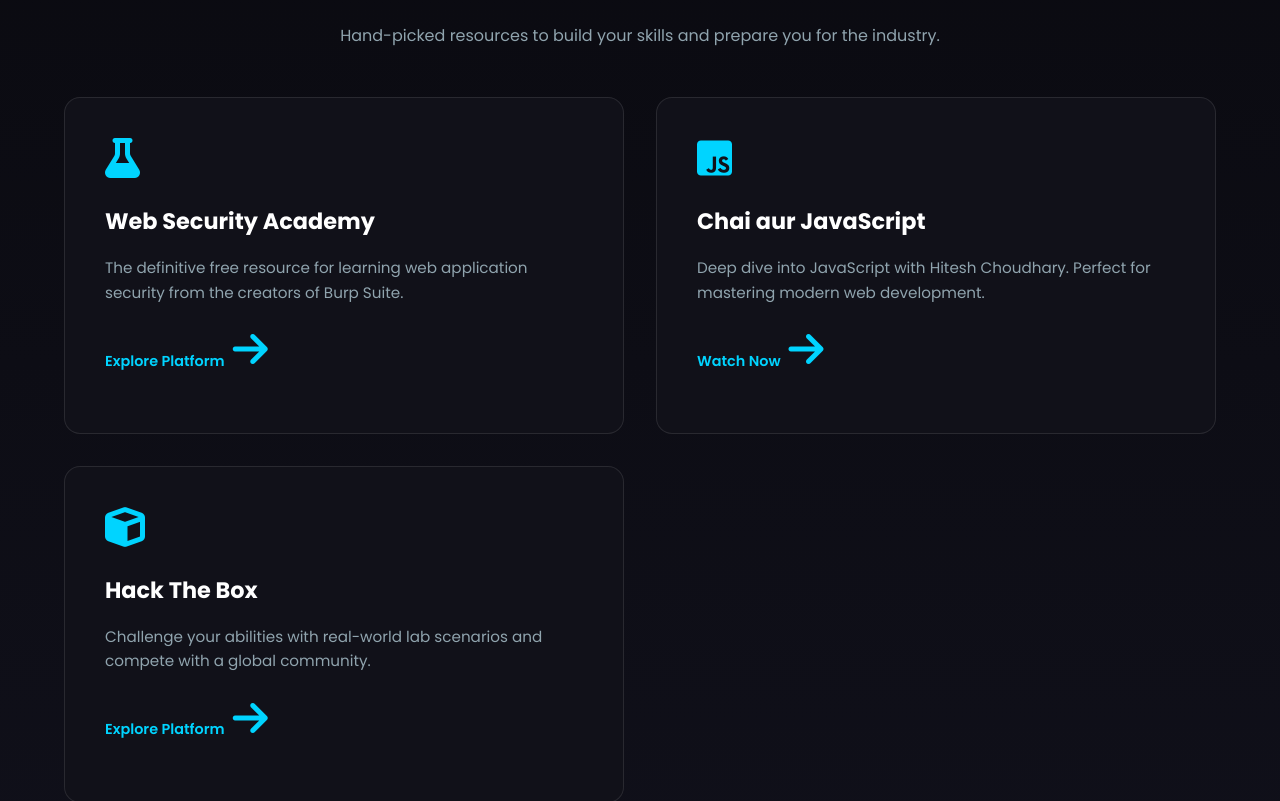
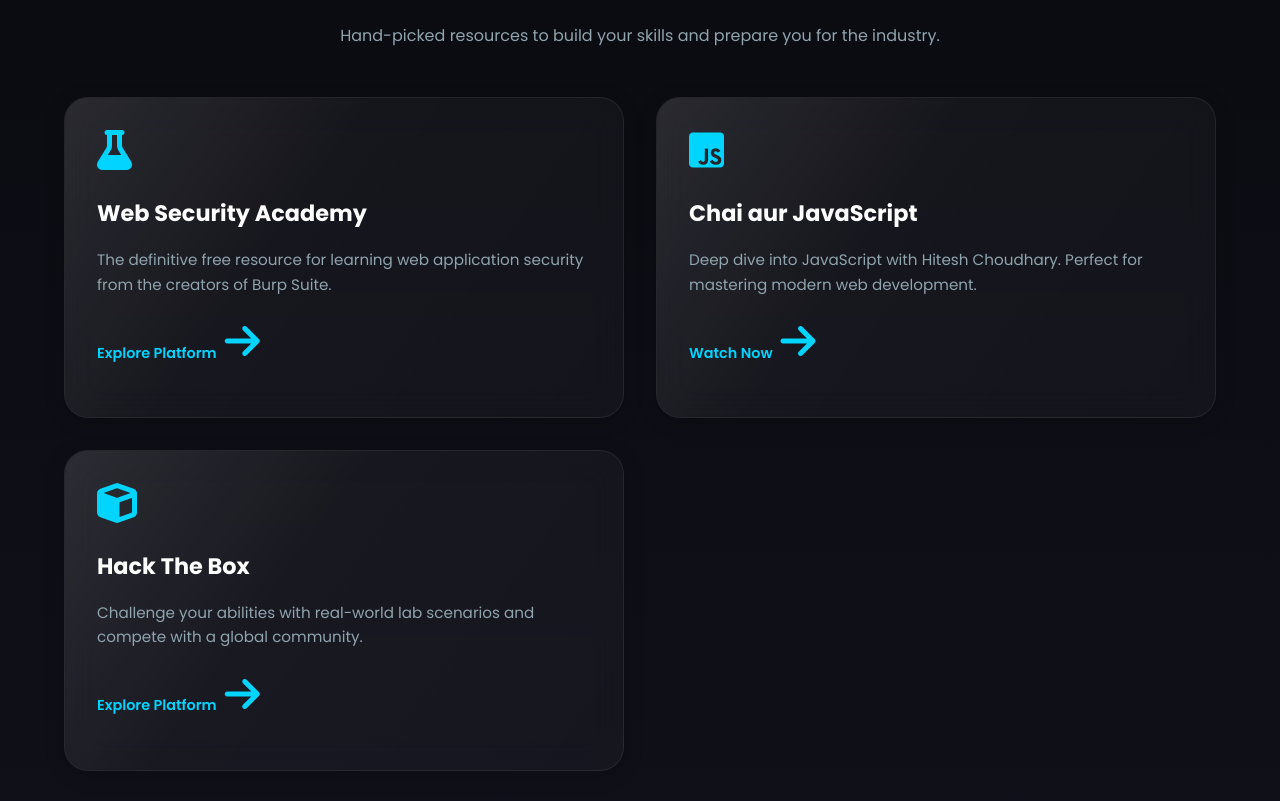
Before and after one commit to abhi6101/hack-react, a React (Vite) app: page / in a window 1280 px wide. Shown: the part 1500-2301 px from the top of the page. Built offline with nearby package versions, Linux system fonts and the light colour scheme; no server answers.

Commit message:
UI Trial: Implemented GlassCard in Home page

```diff
--- /dev/null
+++ b/src/components/ui/GlassCard.css
@@ -0,0 +1,56 @@
+.premium-glass-card {
+    background: var(--glass-bg, rgba(255, 255, 255, 0.03));
+    backdrop-filter: blur(16px);
+    -webkit-backdrop-filter: blur(16px);
+    border: 1px solid var(--glass-border, rgba(255, 255, 255, 0.08));
+    border-radius: 24px;
+    position: relative;
+    overflow: hidden;
+    transition: all 0.4s cubic-bezier(0.175, 0.885, 0.32, 1.275);
+    box-shadow: 0 4px 20px rgba(0, 0, 0, 0.2);
+}
+
+.premium-glass-card::before {
+    content: '';
+    position: absolute;
+    top: 0;
+    left: 0;
+    width: 100%;
+    height: 100%;
+    background: linear-gradient(125deg,
+            rgba(255, 255, 255, 0.1) 0%,
+            rgba(255, 255, 255, 0.01) 40%,
+            transparent 100%);
+    pointer-events: none;
+    z-index: 1;
+}
+
+.premium-glass-glow {
+    position: absolute;
+    inset: -50%;
+    z-index: 0;
+    background: radial-gradient(circle at 50% 50%,
+            rgba(67, 97, 238, 0.15),
+            transparent 60%);
+    opacity: 0;
+    transition: opacity 0.5s ease, transform 0.5s ease;
+    transform: scale(0.8);
+    pointer-events: none;
+}
+
+.premium-glass-card:hover {
+    transform: translateY(-5px) scale(1.01);
+    border-color: rgba(255, 255, 255, 0.25);
+    box-shadow: 0 20px 40px -10px rgba(0, 0, 0, 0.5);
+}
+
+.premium-glass-card:hover .premium-glass-glow {
+    opacity: 1;
+    transform: scale(1.2);
+}
+
+/* Ensure content stays above glow */
+.premium-glass-card>* {
+    position: relative;
+    z-index: 2;
+}
--- /dev/null
+++ b/src/components/ui/GlassCard.jsx
@@ -0,0 +1,17 @@
+import React from 'react';
+import './GlassCard.css';
+
+const GlassCard = ({ children, className, padding, ...props }) => {
+    return (
+        <div
+            className={`premium-glass-card ${className || ''}`}
+            style={{ padding: padding || '2rem' }}
+            {...props}
+        >
+            {children}
+            <div className="premium-glass-glow"></div>
+        </div>
+    );
+};
+
+export default GlassCard;
--- a/src/pages/Home.jsx
+++ b/src/pages/Home.jsx
@@ -1,5 +1,6 @@
 import React, { useEffect, useState } from 'react';
 import { Link, useNavigate } from 'react-router-dom';
+import GlassCard from '../components/ui/GlassCard';
 import '../styles/index.css';
 
 const Home = () => {
@@ -147,30 +148,30 @@ const Home = () => {
 
                 <div className="hub-grid">
                     <a href="https://portswigger.net/web-security" target="_blank" rel="noopener noreferrer" className="hub-card-link">
-                        <div className="hub-card surface-glow">
+                        <GlassCard className="hub-card">
                             <i className="fas fa-flask"></i>
                             <h3>Web Security Academy</h3>
                             <p>The definitive free resource for learning web application security from the creators of Burp Suite.</p>
                             <span className="hub-link">Explore Platform <i className="fas fa-arrow-right"></i></span>
-                        </div>
+                        </GlassCard>
                     </a>
 
                     <a href="https://www.youtube.com/playlist?list=PLu71SKxNbfoBuX3f4EOACle2y-tRC5Q37" target="_blank" rel="noopener noreferrer" className="hub-card-link">
-                        <div className="hub-card surface-glow">
+                        <GlassCard className="hub-card">
                             <i className="fab fa-js-square"></i>
                             <h3>Chai aur JavaScript</h3>
                             <p>Deep dive into JavaScript with Hitesh Choudhary. Perfect for mastering modern web development.</p>
                             <span className="hub-link">Watch Now <i className="fas fa-arrow-right"></i></span>
-                        </div>
+                        </GlassCard>
                     </a>
 
                     <a href="https://www.hackthebox.com/" target="_blank" rel="noopener noreferrer" className="hub-card-link">
-                        <div className="hub-card surface-glow">
+                        <GlassCard className="hub-card">
                             <i className="fas fa-cube"></i>
                             <h3>Hack The Box</h3>
                             <p>Challenge your abilities with real-world lab scenarios and compete with a global community.</p>
                             <span className="hub-link">Explore Platform <i className="fas fa-arrow-right"></i></span>
-                        </div>
+                        </GlassCard>
                     </a>
                 </div>
             </section>
@@ -189,27 +190,27 @@ const Home = () => {
             <section className="testimonials">
                 <h2>Success Stories</h2>
                 <div className="testimonial-cards">
-                    <div className="testimonial-card surface-glow">
+                    <GlassCard className="testimonial-card">
                         <p>"The resume builder and mock interviews were game-changers! Landed my dream job at a top tech company..."</p>
                         <div className="testimonial-author">
                             <img src="/images/i-priya.jpg" alt="Priya Sharma" />
                             <div className="author-info"><h4>Priya Sharma</h4><p>Software Engineer at Google</p></div>
                         </div>
-                    </div>
-                    <div className="testimonial-card surface-glow">
+                    </GlassCard>
+                    <GlassCard className="testimonial-card">
                         <p>"I went from zero calls to 5 job offers in 2 months. The interview prep resources are pure gold."</p>
                         <div className="testimonial-author">
                             <img src="/images/i-rahul.jpg" alt="Rahul Verma" />
                             <div className="author-info"><h4>Rahul Verma</h4><p>Data Analyst at Amazon</p></div>
                         </div>
-                    </div>
-                    <div className="testimonial-card surface-glow">
+                    </GlassCard>
+                    <GlassCard className="testimonial-card">
                         <p>"Personalized career guidance helped me transition into a higher-paying role. Highly recommended!"</p>
                         <div className="testimonial-author">
                             <img src="/images/i-neha.jpg" alt="Neha Patel" />
                             <div className="author-info"><h4>Neha Patel</h4><p>Product Manager at Microsoft</p></div>
                         </div>
-                    </div>
+                    </GlassCard>
                 </div>
             </section>
 
--- a/src/styles/index.css
+++ b/src/styles/index.css
@@ -12,6 +12,15 @@
     --text-secondary: #9CA3AF;
     --font-family: 'Inter', sans-serif;
     --font-body: 'Inter', sans-serif;
+
+    /* --- Premium UI System Variables --- */
+    --glass-bg: rgba(255, 255, 255, 0.03);
+    --glass-border: rgba(255, 255, 255, 0.08);
+    --glass-highlight: rgba(255, 255, 255, 0.15);
+    --neon-pink: #f72585;
+    --neon-blue: #4cc9f0;
+    --premium-shadow: 0 10px 30px -10px rgba(0, 0, 0, 0.5);
+    --card-hover-transform: translateY(-5px) scale(1.02);
 }
 
 * {
```
